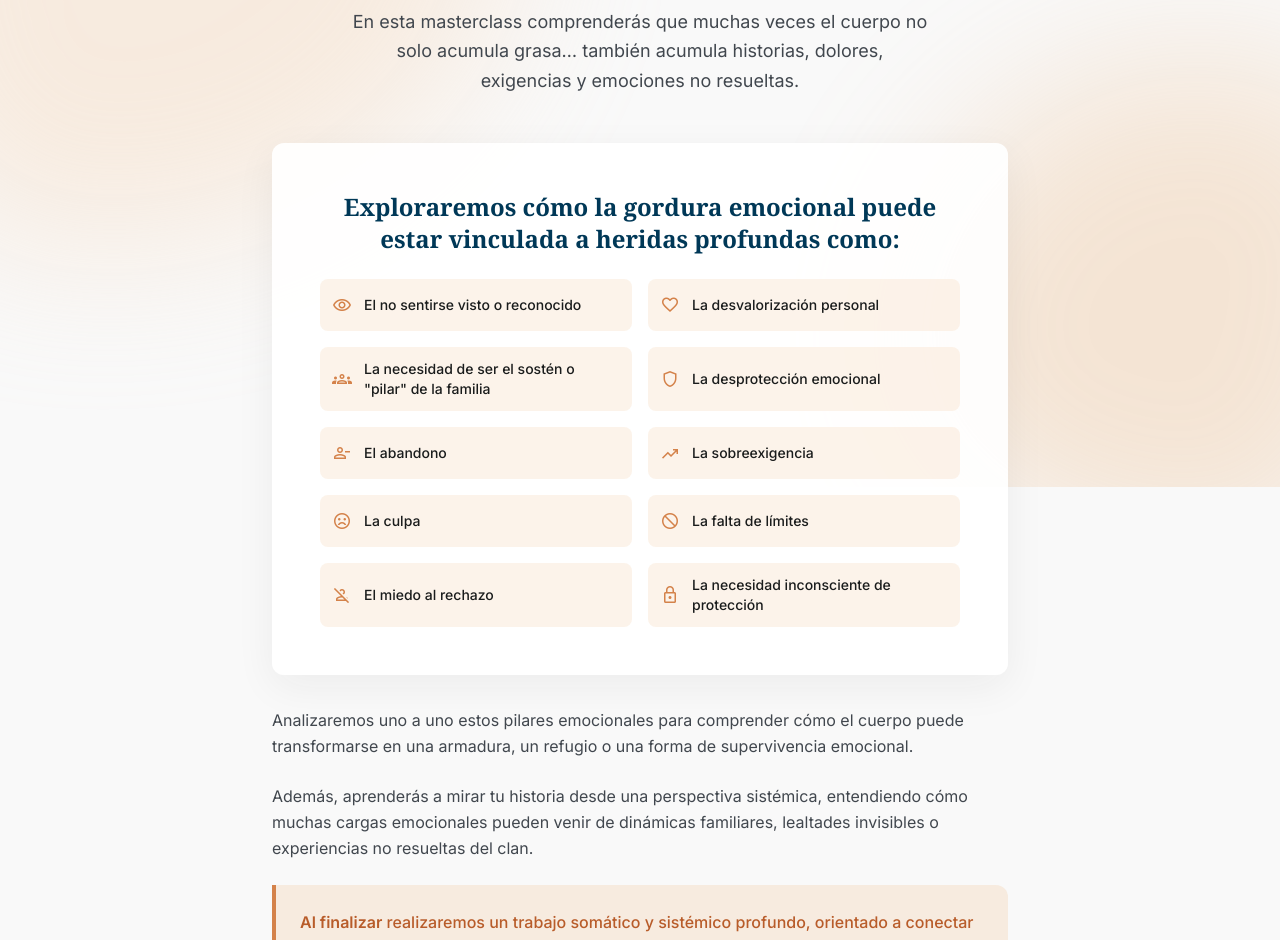
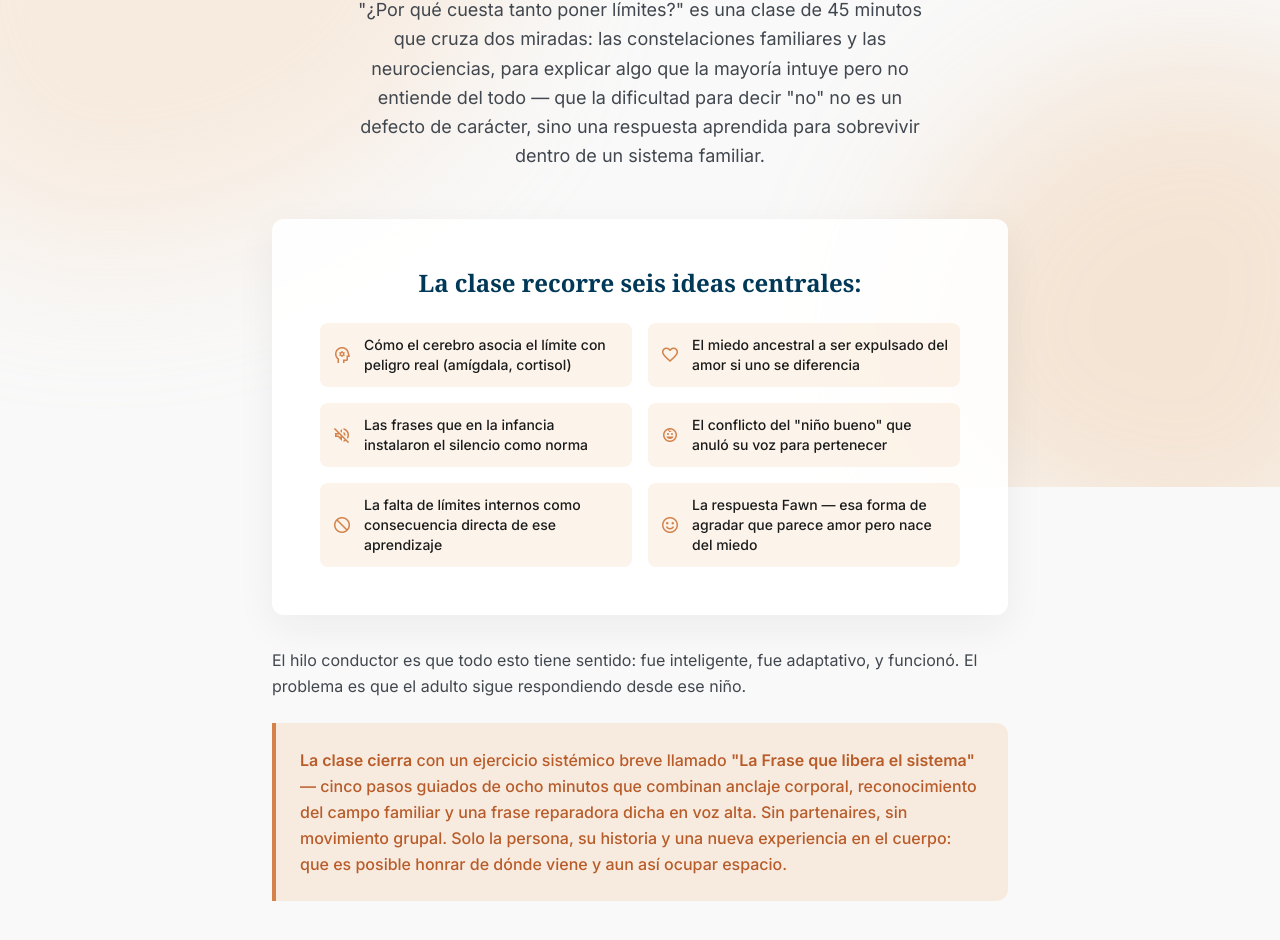
Before and after one commit to nehuenmartinsj-boop/WebClaudioHornig, a website: page masterclass.html in a window 1280 px wide. Shown: the part 313-1253 px from the top of the page. Drawn offline with nearby package versions, Linux system fonts and the light colour scheme; a web font is replaced by a local one.

Commit message:
actualizar temario a 'Por que cuesta tanto poner limites' - miercoles 03 de junio

```diff
--- a/masterclass.html
+++ b/masterclass.html
@@ -1,7 +1,7 @@
 <!DOCTYPE html><html class="light" lang="es"><head>
 <meta charset="utf-8">
 <meta content="width=device-width, initial-scale=1.0" name="viewport">
-<title>La Gordura Emocional | Masterclass Gratuita</title>
+<title>¿Por qué cuesta tanto poner límites? | Masterclass Gratuita</title>
 <script src="https://cdn.tailwindcss.com?plugins=forms,container-queries"></script>
 <link href="https://fonts.googleapis.com/css2?family=Material+Symbols+Outlined:wght,FILL@100..700,0..1&amp;display=swap" rel="stylesheet">
 <link href="https://fonts.googleapis.com/css2?family=Inter:wght@400;500;600&amp;family=Noto+Serif:ital,wght@0,400;0,700;1,400&amp;family=Playfair+Display:ital,wght@0,400;0,600;0,700;0,800;1,400&amp;family=Dancing+Script:wght@400;600;700&amp;display=swap" rel="stylesheet">
@@ -216,16 +216,13 @@
 <div class="text-center mb-12 slide-in">
 <span class="inline-flex items-center gap-2 px-4 py-2 rounded-full bg-naranja-medio text-white text-sm font-medium mb-6">
 <span class="material-symbols-outlined text-lg">schedule</span>
-<span>Miércoles 27 de Mayo - 19:00 (GMT-5)</span>
+<span>Miércoles 03 de Junio - 19:00 (GMT-5)</span>
 </span>
 <h1 class="font-headline text-4xl md:text-5xl text-primary font-bold tracking-tight mb-4" style="letter-spacing: -0.02em;">
-        La Gordura Emocional
+        ¿Por qué cuesta tanto poner límites?
       </h1>
-<p class="font-headline text-2xl md:text-3xl text-naranja-vivo italic font-light mb-6">
-        cuando el dolor te pesa
-      </p>
 <p class="font-body text-on-surface-variant text-lg leading-relaxed max-w-xl mx-auto">
-        En esta masterclass comprenderás que muchas veces el cuerpo no solo acumula grasa… también acumula historias, dolores, exigencias y emociones no resueltas.
+        "¿Por qué cuesta tanto poner límites?" es una clase de 45 minutos que cruza dos miradas: las constelaciones familiares y las neurociencias, para explicar algo que la mayoría intuye pero no entiende del todo — que la dificultad para decir "no" no es un defecto de carácter, sino una respuesta aprendida para sobrevivir dentro de un sistema familiar.
       </p>
 </div>
 
@@ -235,62 +232,43 @@
 <div class="mb-12 slide-in delay-1">
 <div class="bg-surface-container-lowest rounded-xl editorial-shadow p-8 md:p-12 backdrop-blur-md bg-opacity-90 mb-8">
 <h2 class="font-headline text-2xl text-primary font-bold mb-6 text-center">
-        Exploraremos cómo la gordura emocional puede estar vinculada a heridas profundas como:
+        La clase recorre seis ideas centrales:
       </h2>
 <div class="grid md:grid-cols-2 gap-4">
 <div class="flex items-center gap-3 p-3 rounded-lg bg-naranja-crema/30">
-<span class="material-symbols-outlined text-naranja-vivo text-xl">visibility</span>
-<span class="text-sm text-on-surface font-medium">El no sentirse visto o reconocido</span>
+<span class="material-symbols-outlined text-naranja-vivo text-xl">psychology</span>
+<span class="text-sm text-on-surface font-medium">Cómo el cerebro asocia el límite con peligro real (amígdala, cortisol)</span>
 </div>
 <div class="flex items-center gap-3 p-3 rounded-lg bg-naranja-crema/30">
 <span class="material-symbols-outlined text-naranja-vivo text-xl">favorite</span>
-<span class="text-sm text-on-surface font-medium">La desvalorización personal</span>
+<span class="text-sm text-on-surface font-medium">El miedo ancestral a ser expulsado del amor si uno se diferencia</span>
 </div>
 <div class="flex items-center gap-3 p-3 rounded-lg bg-naranja-crema/30">
-<span class="material-symbols-outlined text-naranja-vivo text-xl">groups</span>
-<span class="text-sm text-on-surface font-medium">La necesidad de ser el sostén o "pilar" de la familia</span>
+<span class="material-symbols-outlined text-naranja-vivo text-xl">volume_off</span>
+<span class="text-sm text-on-surface font-medium">Las frases que en la infancia instalaron el silencio como norma</span>
 </div>
 <div class="flex items-center gap-3 p-3 rounded-lg bg-naranja-crema/30">
-<span class="material-symbols-outlined text-naranja-vivo text-xl">shield</span>
-<span class="text-sm text-on-surface font-medium">La desprotección emocional</span>
-</div>
-<div class="flex items-center gap-3 p-3 rounded-lg bg-naranja-crema/30">
-<span class="material-symbols-outlined text-naranja-vivo text-xl">person_remove</span>
-<span class="text-sm text-on-surface font-medium">El abandono</span>
-</div>
-<div class="flex items-center gap-3 p-3 rounded-lg bg-naranja-crema/30">
-<span class="material-symbols-outlined text-naranja-vivo text-xl">trending_up</span>
-<span class="text-sm text-on-surface font-medium">La sobreexigencia</span>
-</div>
-<div class="flex items-center gap-3 p-3 rounded-lg bg-naranja-crema/30">
-<span class="material-symbols-outlined text-naranja-vivo text-xl">sentiment_dissatisfied</span>
-<span class="text-sm text-on-surface font-medium">La culpa</span>
+<span class="material-symbols-outlined text-naranja-vivo text-xl">child_care</span>
+<span class="text-sm text-on-surface font-medium">El conflicto del "niño bueno" que anuló su voz para pertenecer</span>
 </div>
 <div class="flex items-center gap-3 p-3 rounded-lg bg-naranja-crema/30">
 <span class="material-symbols-outlined text-naranja-vivo text-xl">block</span>
-<span class="text-sm text-on-surface font-medium">La falta de límites</span>
+<span class="text-sm text-on-surface font-medium">La falta de límites internos como consecuencia directa de ese aprendizaje</span>
 </div>
 <div class="flex items-center gap-3 p-3 rounded-lg bg-naranja-crema/30">
-<span class="material-symbols-outlined text-naranja-vivo text-xl">person_off</span>
-<span class="text-sm text-on-surface font-medium">El miedo al rechazo</span>
-</div>
-<div class="flex items-center gap-3 p-3 rounded-lg bg-naranja-crema/30">
-<span class="material-symbols-outlined text-naranja-vivo text-xl">lock</span>
-<span class="text-sm text-on-surface font-medium">La necesidad inconsciente de protección</span>
+<span class="material-symbols-outlined text-naranja-vivo text-xl">sentiment_satisfied</span>
+<span class="text-sm text-on-surface font-medium">La respuesta Fawn — esa forma de agradar que parece amor pero nace del miedo</span>
 </div>
 </div>
 </div>
 
 <div class="space-y-6 text-on-surface-variant font-body leading-relaxed">
 <p>
-        Analizaremos uno a uno estos pilares emocionales para comprender cómo el cuerpo puede transformarse en una armadura, un refugio o una forma de supervivencia emocional.
-      </p>
-<p>
-        Además, aprenderás a mirar tu historia desde una perspectiva sistémica, entendiendo cómo muchas cargas emocionales pueden venir de dinámicas familiares, lealtades invisibles o experiencias no resueltas del clan.
+        El hilo conductor es que todo esto tiene sentido: fue inteligente, fue adaptativo, y funcionó. El problema es que el adulto sigue respondiendo desde ese niño.
       </p>
 <div class="bg-naranja-crema/40 border-l-4 border-naranja-vivo p-6 rounded-r-xl">
 <p class="text-naranja-oscuro font-medium">
-<strong>Al finalizar</strong> realizaremos un trabajo somático y sistémico profundo, orientado a conectar con el cuerpo, liberar emociones retenidas y comenzar a resignificar aquello que hoy pesa más allá de los kilos.
+<strong>La clase cierra</strong> con un ejercicio sistémico breve llamado <strong>"La Frase que libera el sistema"</strong> — cinco pasos guiados de ocho minutos que combinan anclaje corporal, reconocimiento del campo familiar y una frase reparadora dicha en voz alta. Sin partenaires, sin movimiento grupal. Solo la persona, su historia y una nueva experiencia en el cuerpo: que es posible honrar de dónde viene y aun así ocupar espacio.
 </p>
 </div>
 </div>
```
Also changed, not shown: index.html (+11 -11 lines).
